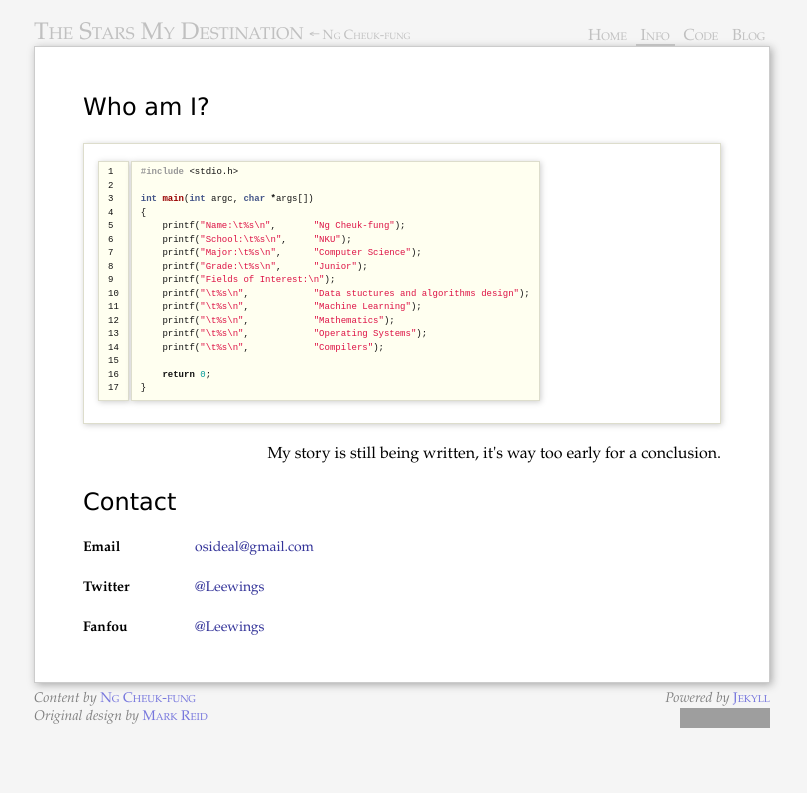
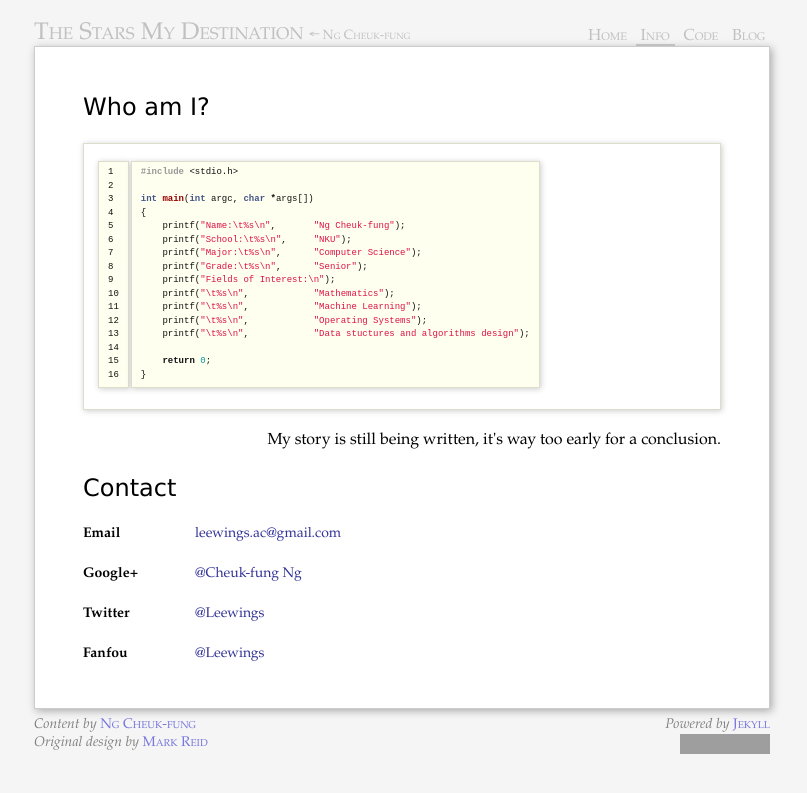
Before and after one commit to cheuk-fung/cheuk-fung.github.io, a Jekyll site: the page built from info/index.markdown, in a window 1280 px wide. Shown: the top 793 px of the page, without its empty margins (238-1045 px from the left). Built offline with Jekyll 4.4.1, drawn with Linux system fonts in a browser that asks for light colours; grey boxes are pictures that could not be loaded.

Commit message:
Update info page, senior now

```diff
--- a/info/index.markdown
+++ b/info/index.markdown
@@ -14,13 +14,12 @@ int main(int argc, char *args[])
     printf("Name:\t%s\n",       "Ng Cheuk-fung");
     printf("School:\t%s\n",     "NKU");
     printf("Major:\t%s\n",      "Computer Science");
-    printf("Grade:\t%s\n",      "Junior");
+    printf("Grade:\t%s\n",      "Senior");
     printf("Fields of Interest:\n");
+    printf("\t%s\n",            "Mathematics");
+    printf("\t%s\n",            "Machine Learning");
+    printf("\t%s\n",            "Operating Systems");
     printf("\t%s\n",            "Data stuctures and algorithms design");
-    printf("\t%s\n",            "Machine Learning");
-    printf("\t%s\n",            "Mathematics");
-    printf("\t%s\n",            "Operating Systems");
-    printf("\t%s\n",            "Compilers");
 
     return 0;
 }
@@ -34,7 +33,11 @@ Contact
 <div class="section" markdown="1">
 Email
 -----
-<osideal@gmail.com>
+<leewings.ac@gmail.com>
+
+Google+
+-------
+[@Cheuk-fung Ng](https://plus.google.com/u/1/104783355672665340955/about)
 
 Twitter
 -------
```
